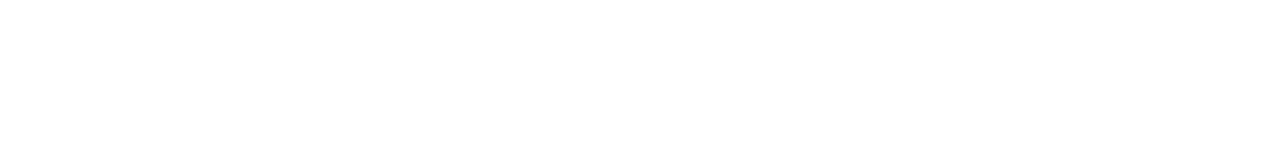
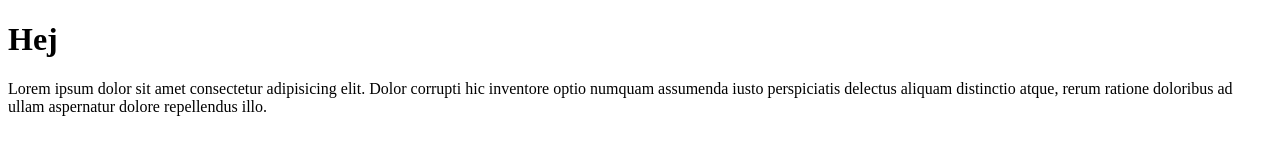
Before and after one commit to Rawad-Salaima/Rawad-Salaima, a plain HTML site: page index.html in a window 1280 px wide. Drawn offline with Linux system fonts and the light colour scheme.

Commit message:
ändreing två
Jag laggde till en ruprik och text

```diff
--- a/index.html
+++ b/index.html
@@ -6,6 +6,8 @@
     <title>Document</title>
 </head>
 <body>
+    <h1>Hej</h1>
+    <p>Lorem ipsum dolor sit amet consectetur adipisicing elit. Dolor corrupti hic inventore optio numquam assumenda iusto perspiciatis delectus aliquam distinctio atque, rerum ratione doloribus ad ullam aspernatur dolore repellendus illo.</p>
 
 </body>
 </html>
```
